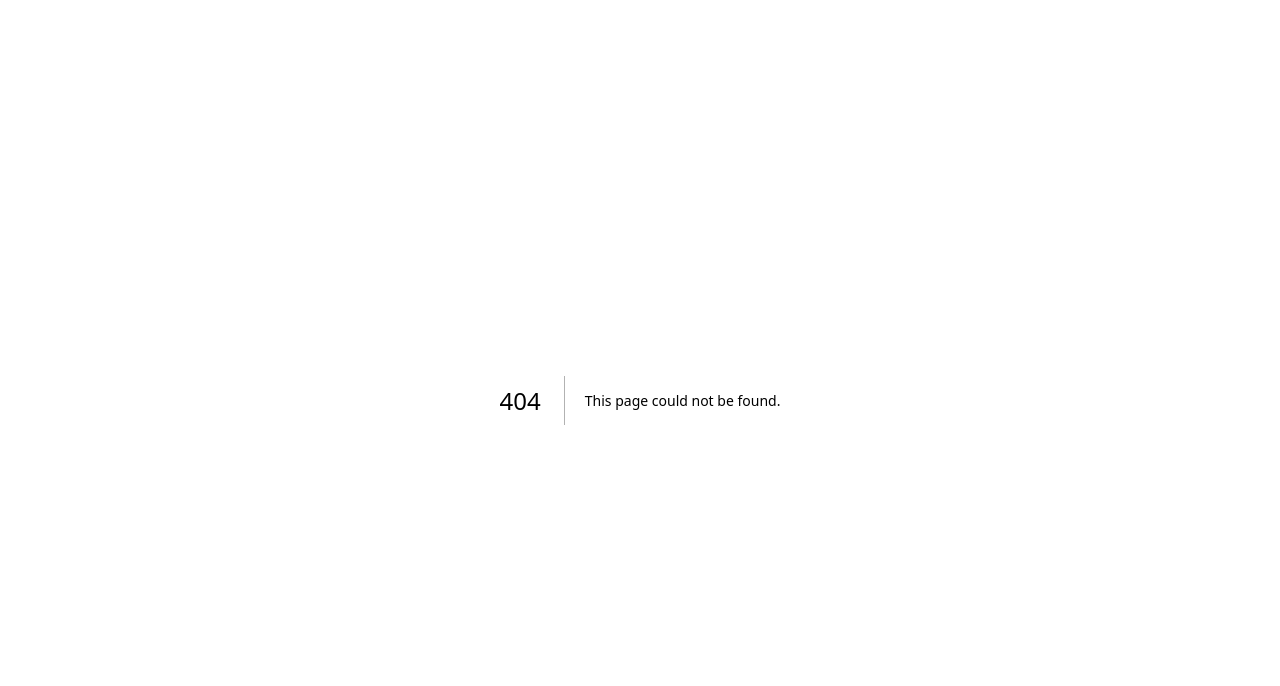
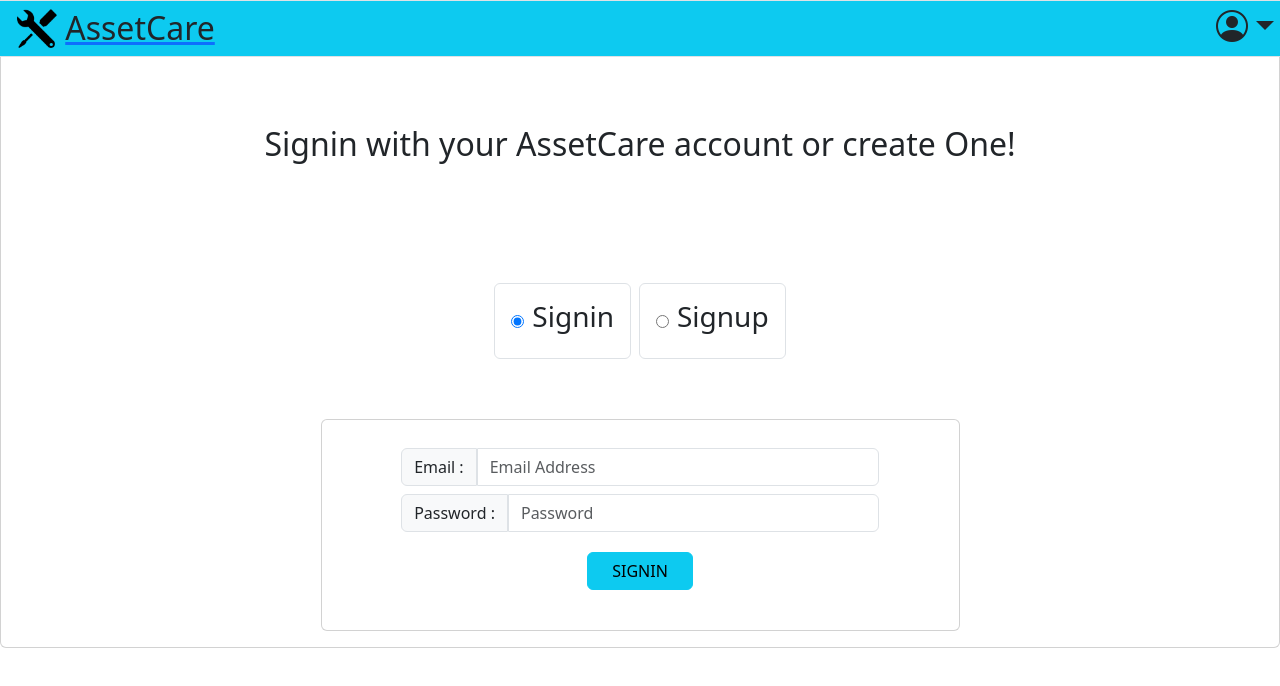
Before and after one commit to abhinavaa01/AssetCare, a Next.js app: page /login in a window 1280 px wide. Before the commit this address had no page. Shown: the top 686 px of the page. Built offline with nearby package versions, Linux system fonts and the light colour scheme.

Commit message:
login page

```diff
--- a/package.json
+++ b/package.json
@@ -9,6 +9,7 @@
     "lint": "next lint"
   },
   "dependencies": {
+    "firebase": "^11.0.1",
     "next": "15.0.2",
     "react": "19.0.0-rc-02c0e824-20241028",
     "react-dom": "19.0.0-rc-02c0e824-20241028"
--- a/src/app/Static/Header.js
+++ b/src/app/Static/Header.js
@@ -1,3 +1,4 @@
+"use client";
 import logo from './logo.png'
 import "./static.css"
 
--- /dev/null
+++ b/src/app/login/page.js
@@ -0,0 +1,170 @@
+"use client";
+import { useState } from "react";
+import Header from "../Static/Header";
+
+export default function Login() {
+  const [signIn, setSignIn] = useState(true);
+  const [values, setValues] = useState({
+    name: "",
+    mail: "",
+    pass: "",
+    role: "",
+  });
+
+  const formChangeHandler = (e) => {
+    // console.log(e);
+    setSignIn(!signIn);
+  };
+
+  const nameChangeHandler = (e) => {
+    // console.log(e);
+    setValues({
+      ...values,
+      name: e.target.value,
+    });
+  };
+
+  const mailChangeHandler = (e) => {
+    // console.log(e);
+    setValues({
+      ...values,
+      mail: e.target.value,
+    });
+  };
+
+  const roleChangeHandler = (e) => {
+    // console.log(e);
+    setValues({
+      ...values,
+      role: e.target.value,
+    });
+  };
+
+  const passChangeHandler = (e) => {
+    // console.log(e);
+    setValues({
+      ...values,
+      pass: e.target.value,
+    });
+  };
+
+  const signUpHandler = (e) => {
+    e.preventDefault();
+  };
+  return (
+    <>
+      <Header />
+      <div className="main-col d-flex card my-4 py-3">
+        <h2 className="mx-auto my-auto">
+          Signin with your AssetCare account or create One!
+        </h2>
+
+        <div className="d-flex mx-auto my-auto">
+          <div className="d-flex border p-3 rounded">
+            <input
+              type="radio"
+              name="signin"
+              id="signin"
+              className="my-auto"
+              checked={signIn}
+              onChange={formChangeHandler}
+            ></input>
+            <label htmlFor="signin" className="my-auto ms-2">
+              <h3>Signin</h3>
+            </label>
+          </div>
+          <div className="d-flex border p-3 rounded ms-2">
+            <input
+              type="radio"
+              name="signup"
+              id="signup"
+              className="my-auto"
+              checked={!signIn}
+              onChange={formChangeHandler}
+            ></input>
+            <label htmlFor="signup" className="my-auto ms-2">
+              <h3>Signup</h3>
+            </label>
+          </div>
+        </div>
+
+        {signIn ? (
+          <div className="card w-50 mx-auto py-4">
+            <div className="input-group flex-nowrap w-75 mx-auto my-1">
+              <span className="input-group-text">Email : </span>
+              <input
+                type="email"
+                value={values.mail}
+                placeholder="Email Address"
+                className="mx-auto form-control text-start border"
+                onChange={mailChangeHandler}
+              ></input>
+            </div>
+            <div className="input-group flex-nowrap w-75 mx-auto my-1">
+              <span className="input-group-text">Password :</span>
+              <input
+                type="password"
+                value={values.pass}
+                placeholder="Password"
+                className="mx-auto form-control text-start border"
+                onChange={passChangeHandler}
+              ></input>
+            </div>
+
+            <button type="submit" className="btn btn-info col-2 mx-auto my-3">
+              SIGNIN
+            </button>
+          </div>
+        ) : (
+          <div className="card w-50 mx-auto py-4">
+            <div className="input-group flex-nowrap w-75 mx-auto my-1">
+              <span className="input-group-text">Role :</span>
+              <select
+                value={values.role}
+                className="mx-auto form-control text-start border"
+                onChange={roleChangeHandler}
+              >
+                <option value="complainer">complainer</option>
+                <option value="maintainer">maintainer</option>
+              </select>
+            </div>
+            <div className="input-group flex-nowrap w-75 mx-auto my-1">
+              <span className="input-group-text">Name :</span>
+              <input
+                type="name"
+                value={values.name}
+                placeholder="Name"
+                className="mx-auto form-control text-start border"
+                onChange={nameChangeHandler}
+              ></input>
+            </div>
+            <div className="input-group flex-nowrap w-75 mx-auto my-1">
+              <span className="input-group-text">Email :</span>
+              <input
+                type="email"
+                value={values.mail}
+                placeholder="Email Id"
+                className="mx-auto form-control text-start border"
+                onChange={mailChangeHandler}
+              ></input>
+            </div>
+            <div className="input-group flex-nowrap w-75 mx-auto my-1">
+              <span className="input-group-text">Password :</span>
+              <input
+                type="password"
+                value={values.pass}
+                placeholder="Password"
+                className="mx-auto form-control text-start border"
+                onChange={passChangeHandler}
+              ></input>
+            </div>
+
+            <button type="submit" className="btn btn-info col-2 mx-auto my-3" onClick={signUpHandler}>
+              SIGNUP
+            </button>
+          </div>
+        )}
+      </div>
+    </>
+  );
+}
```
Also changed, not shown: src/Services/auth.js (added, +17 -0 lines), src/Services/firebase.js (added, +25 -0 lines), src/app/page.js (+13 -34 lines), 1 other file (tests, documents, lock files or other folders).
